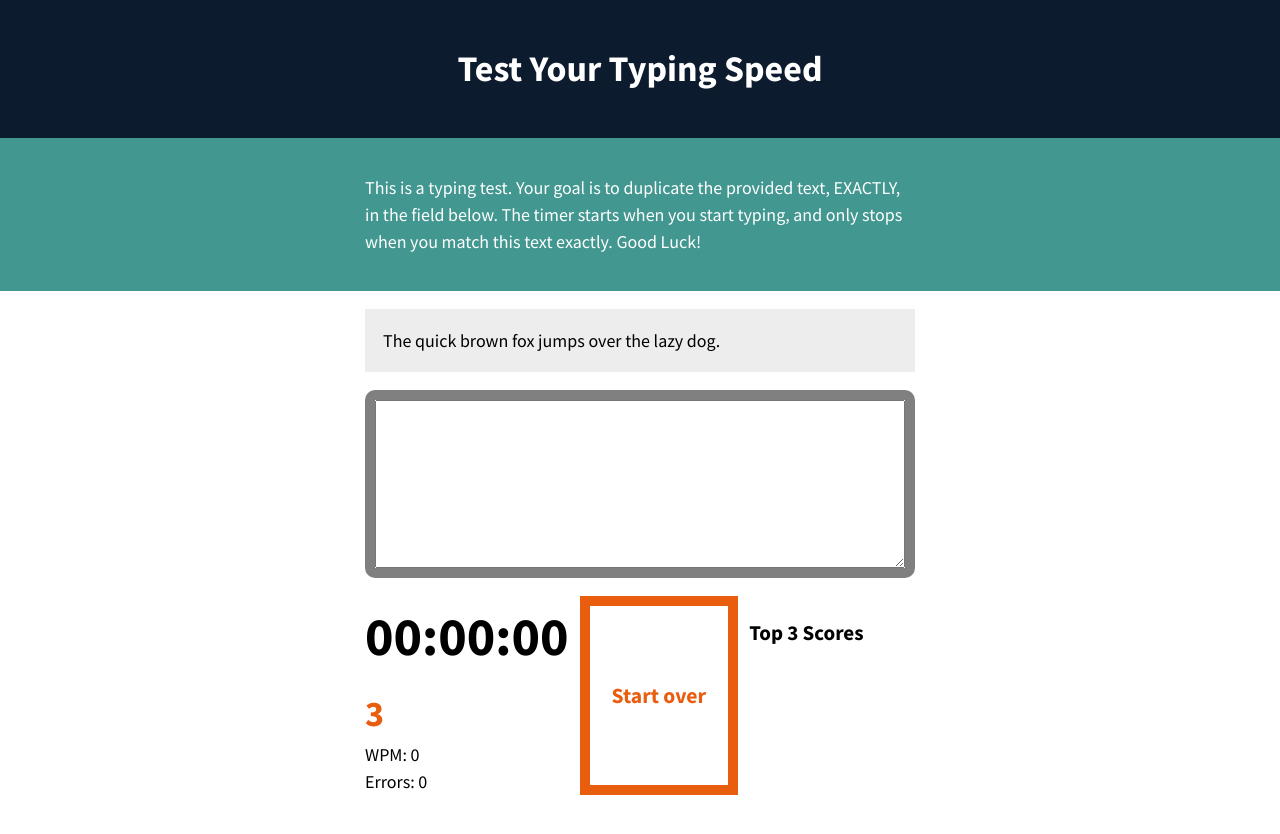
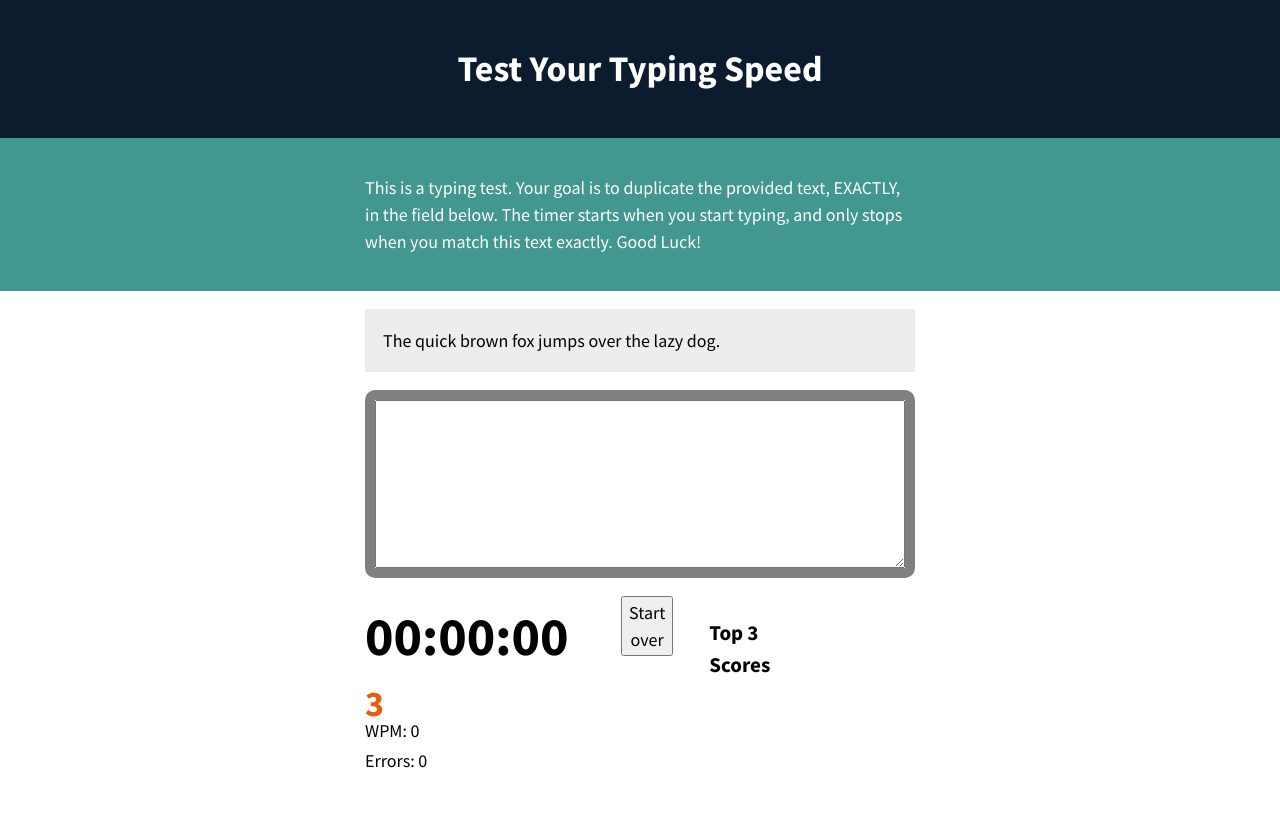
Before and after one commit to RyanSommerhauser/comp484-project4, a plain HTML site: page index.html in a window 1280 px wide. Drawn offline with Linux system fonts and the light colour scheme.

Commit message:
Fixed Text locations and Top scores

```diff
--- a/script.js
+++ b/script.js
@@ -11,6 +11,7 @@ let timerRunning = false;
 let errorCount = 0;
 let lastInput = "";
 let countdownRunning = false;
+let testComplete = false;
 
 // Helper function
 function getTotalSeconds() {
@@ -129,7 +130,9 @@ function spellCheck() {
 
     lastInput = textEntered;
 
-    if (textEntered === originText) {
+    if (textEntered === originText && !testComplete) {
+        testComplete = true;
+
         testWrapper.style.borderColor = "green";
         clearInterval(interval);
         timerRunning = false;
@@ -194,6 +197,7 @@ function reset() {
     interval = null;
     timer = [0, 0, 0];
     timerRunning = false;
+    testComplete = false;
 
     testArea.value = "";
     theTimer.innerHTML = "00:00:00";
--- a/style.css
+++ b/style.css
@@ -165,31 +165,36 @@ body {
     margin-top: 1em;
     display: flex;
     justify-content: space-between;
-    flex-wrap: wrap;
+    align-items: flex-start;
+    gap: 2em;
+}
+
+#clock {
+    min-width: 220px;
 }
 
 .timer {
     font-size: 3em;
     font-weight: bold;
+    min-height: 72px;
 }
 
 #countdown {
     font-size: 2em;
     font-weight: bold;
     color: #E95D0F;
-    margin-top: 10px;
+
+    height: 40px; /* prevents layout jumping */
 }
 
-#reset {
-    padding: .5em 1em;
-    font-size: 1.2em;
-    font-weight: bold;
-    color: #E95D0F;
-    background: white ;
-    border: 10px solid #E95D0F;
+#wpm,
+#errors {
+    min-height: 30px;
 }
 
-#reset:hover {
-    color: white;
-    background-color: #E95D0F;
+#score-list {
+    min-width: 180px;
+    min-height: 90px;
+    margin-top: 0.5em;
+    padding-left: 20px;
 }
```
